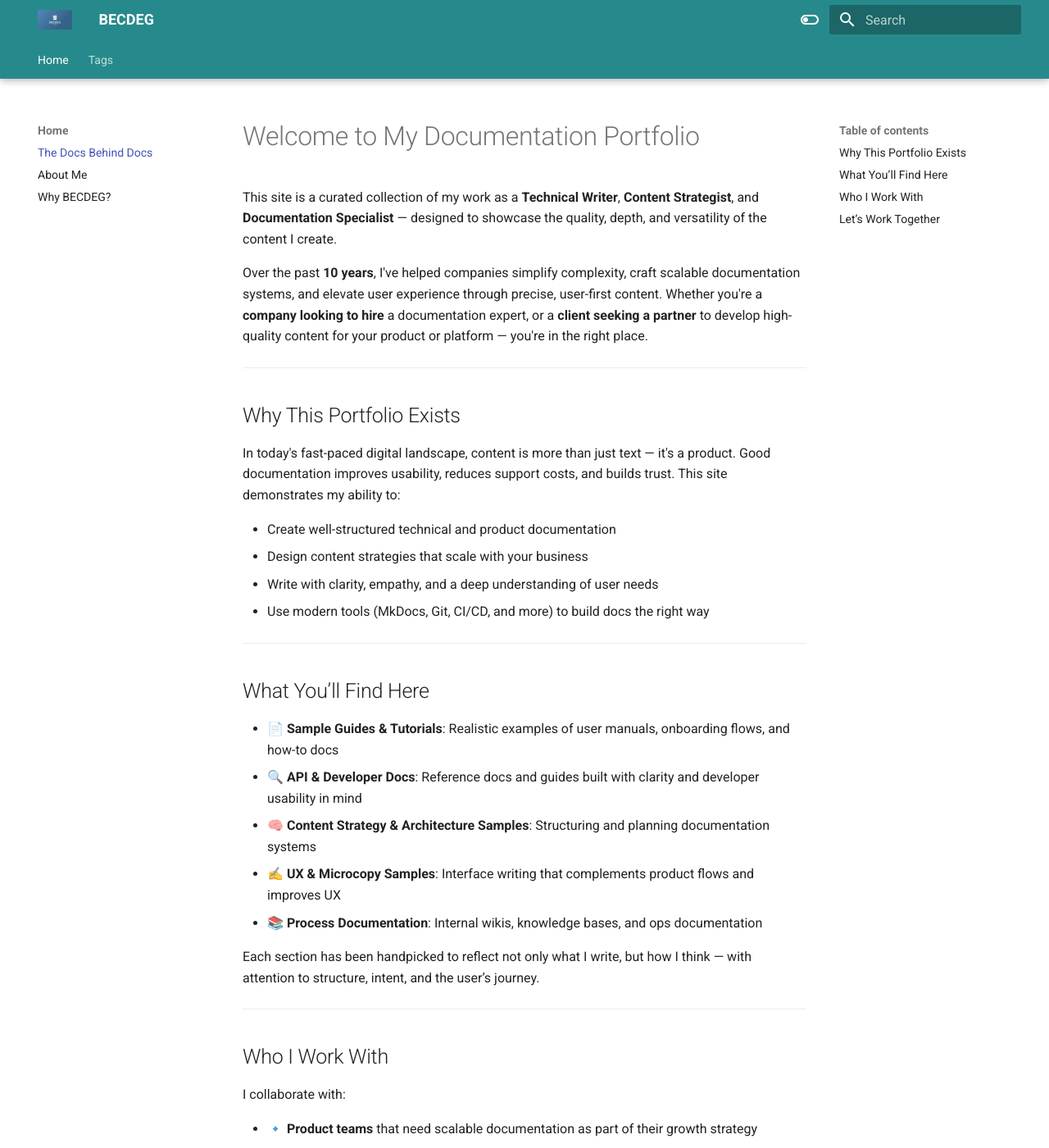
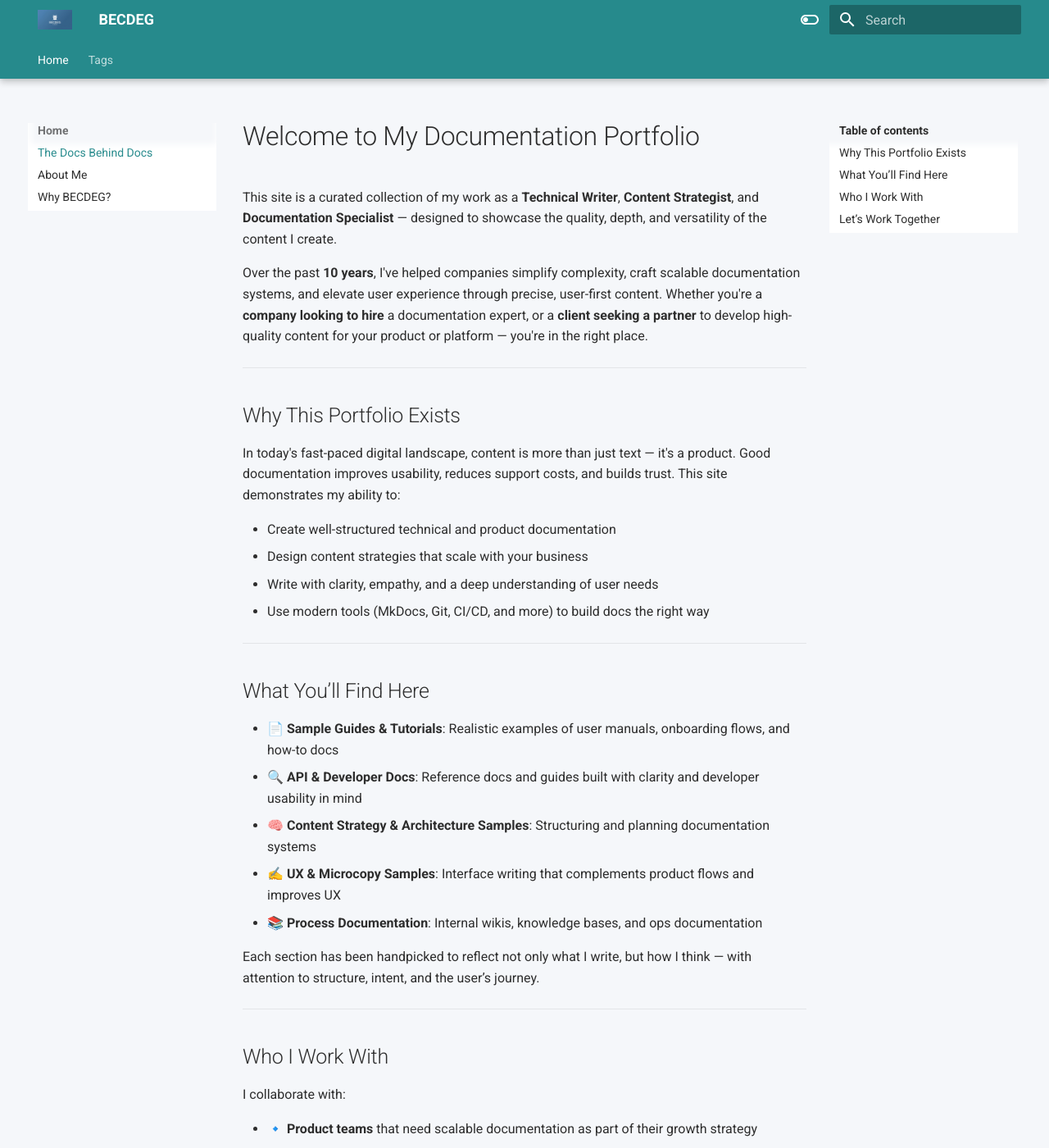
Before and after one commit to harshkanth/Becdeg-docs, an MkDocs documentation site: the page built from docs/index.md, in a window 1280 px wide and 1400 px high. Shown: the whole window at 82% size. Built offline with MkDocs 1.6.1 and Material for MkDocs 9.7.7, drawn with Linux system fonts in a browser that asks for light colours.

Commit message:
color changes

```diff
--- a/docs/extra.css
+++ b/docs/extra.css
@@ -2,24 +2,75 @@
    Light Mode Custom Colors
 ================================== */
 [data-md-color-scheme="Light"] {
-    --md-primary-fg-color: #268A8C;
-    --md-primary-bg-color: #FFFFFF;
-    --md-accent-fg-color: #00BFA5;     /* Teal */
-    --md-default-bg-color: #FFFFFF;
-    --md-default-fg-color: #212121;    /* Dark gray for text */
-    --md-code-bg-color: #F5F5F5;
-    --md-code-fg-color: #263238;
-    --md-border-color: #E0E0E0;
+    --md-primary-fg-color: #268A8C; /* Ocean Teal */
+    --md-primary-fg-color--light: #4FB8B2;
+    --md-primary-fg-color--dark: #1D5E60;
+
+    --md-accent-fg-color: #F47C7C; /* Dusty Coral */
+
+    --md-default-bg-color: #F5F7FA; /* Mist White */
+    --md-default-fg-color: #33373A; /* Deep Slate */
+    --md-typeset-color: #2D2D2D; /* Body Text */
+
+    --md-footer-bg-color: #EBECF0; /* Soft Lilac Grey */
+    --md-footer-fg-color: #333;
+
+    --md-typeset-a-color: #268A8C;
+    --md-typeset-a-hover-color: #F47C7C;
+
+    --md-code-bg-color: #2D3142; /* Subtle Navy */
+    --md-code-fg-color: #A8E6CF; /* Seafoam Green */
+
+    --md-typeset-table-color: #1E1E2E;
   }
 
-  /* ===============================
-     Dark Mode Custom Colors
-  ================================== */
-  [data-md-color-scheme="dark"] {
-    --md-primary-fg-color: #7986CB;     /* Indigo soft */
-    --md-accent-fg-color: #00DAC6;      /* Teal soft */
-    --md-default-fg-color: #E0E0E0;     /* Light text */
-    --md-default-bg-color: #000000;/* Soft dark, not pure black */
-    --md-code-bg-color: #2E2E2E;
-    --md-code-fg-color: #ECEFF1;
+  /* Navigation Menus */
+  .md-nav {
+    background-color: #FFFFFF;
+    color: #2D2D2D;
   }
+  .md-nav__title, .md-nav__link {
+    color: #2D2D2D;
+  }
+  .md-nav__link:hover {
+    color: #F47C7C;
+  }
+
+  /* ====== DARK MODE COLORS ====== */
+  [data-md-color-scheme="slate"] {
+    --md-primary-fg-color: #268A8C;
+    --md-accent-fg-color: #F47C7C;
+
+    --md-default-bg-color: #1E1E2E; /* Rich Charcoal */
+    --md-default-fg-color: #E0E0E0; /* Pale Silver */
+    --md-typeset-color: #D1D1D1;
+
+    --md-footer-bg-color: #2D3142;
+    --md-footer-fg-color: #E0E0E0;
+
+    --md-typeset-a-color: #A8E6CF;
+    --md-typeset-a-hover-color: #F47C7C;
+
+    --md-code-bg-color: #2A2D3E;
+    --md-code-fg-color: #A8E6CF;
+
+    --md-typeset-table-color: #3A3A3A;
+  }
+
+  .md-typeset h1,
+  .md-typeset h2,
+  .md-typeset h3,
+  .md-typeset h4,
+  .md-typeset h5 {
+    color: var(--md-typeset-color);
+  }
+
+  .md-header {
+    background-color: var(--md-primary-fg-color);
+    color: white;
+  }
+  .md-header__button,
+  .md-header__topic,
+  .md-search__input {
+    color: white;
+  }
```
